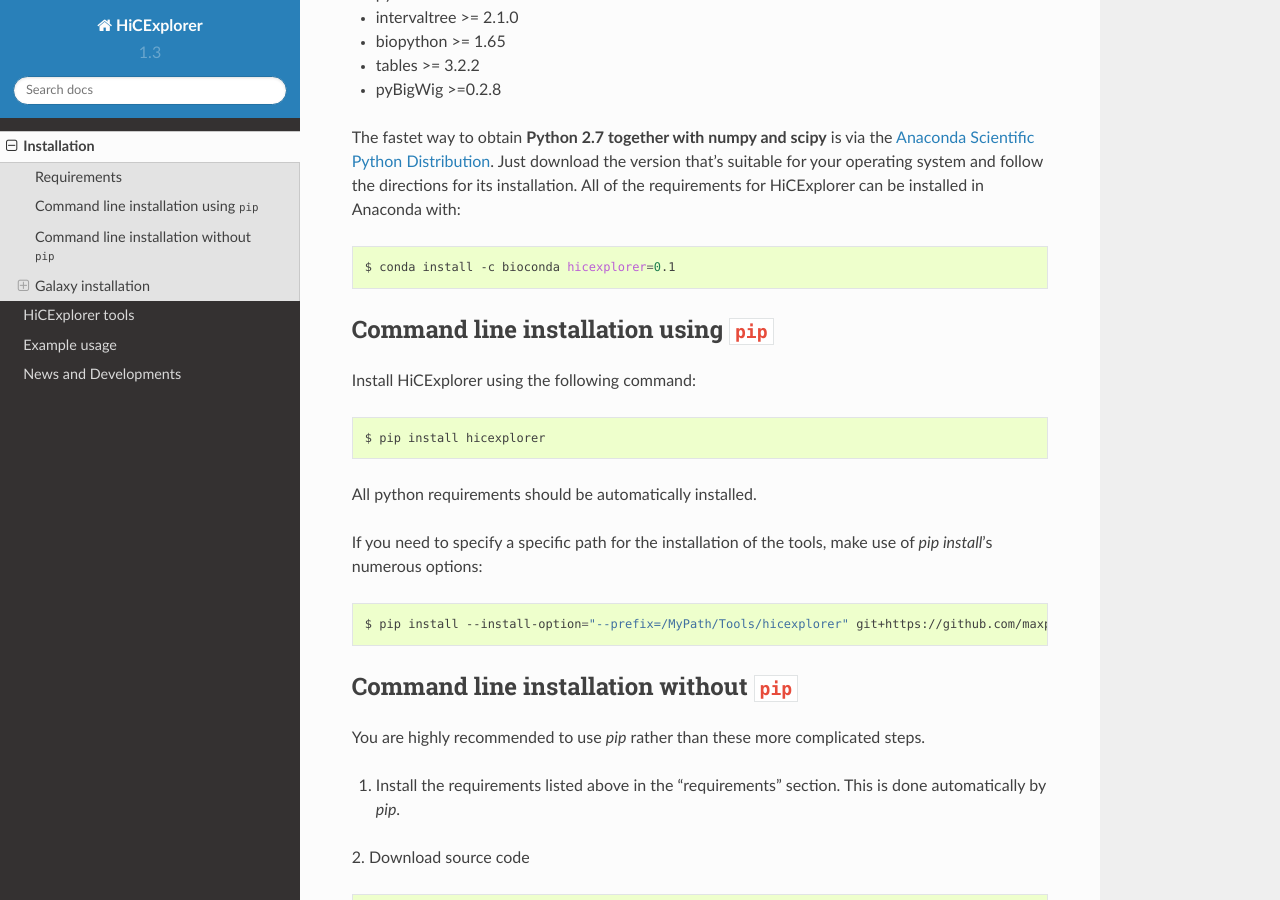
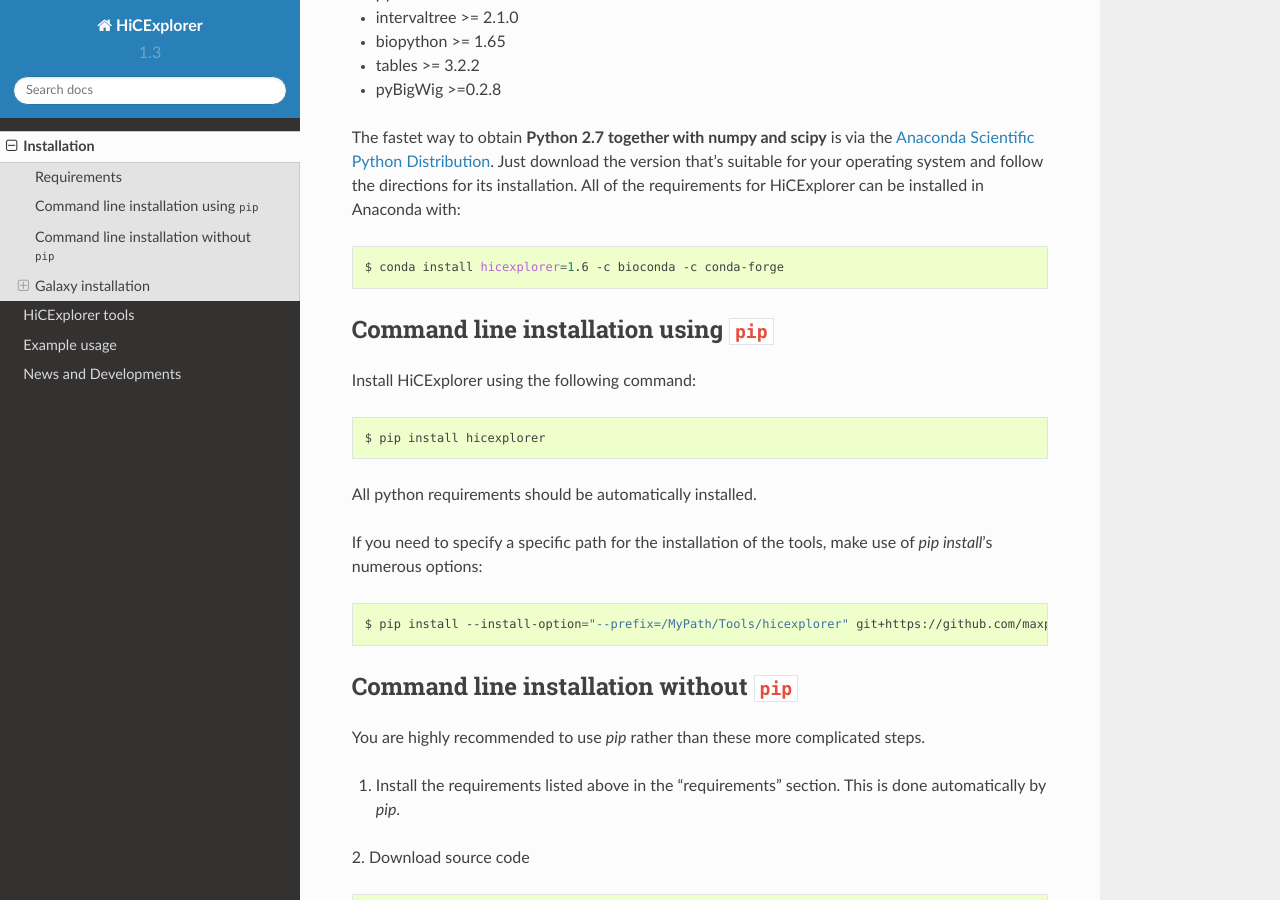
Before and after one commit to deeptools/HiCExplorer, a Sphinx documentation site: the page built from docs/content/installation.rst, in a window 1280 px wide and 900 px high, scrolled down 476 px. Built offline with Sphinx 7.4.7 and the Read the Docs theme 2.0.0, drawn with Linux system fonts in a browser that asks for light colours.

Commit message:
Update conda version

```diff
--- a/docs/content/installation.rst
+++ b/docs/content/installation.rst
@@ -25,7 +25,7 @@ follow the directions for its installation. All of the requirements for HiCExplo
 
 .. code:: bash
 
-    $ conda install -c bioconda hicexplorer=0.1
+    $ conda install hicexplorer=1.6 -c bioconda -c conda-forge
 
 Command line installation using ``pip``
 -----------------------------------------
```
